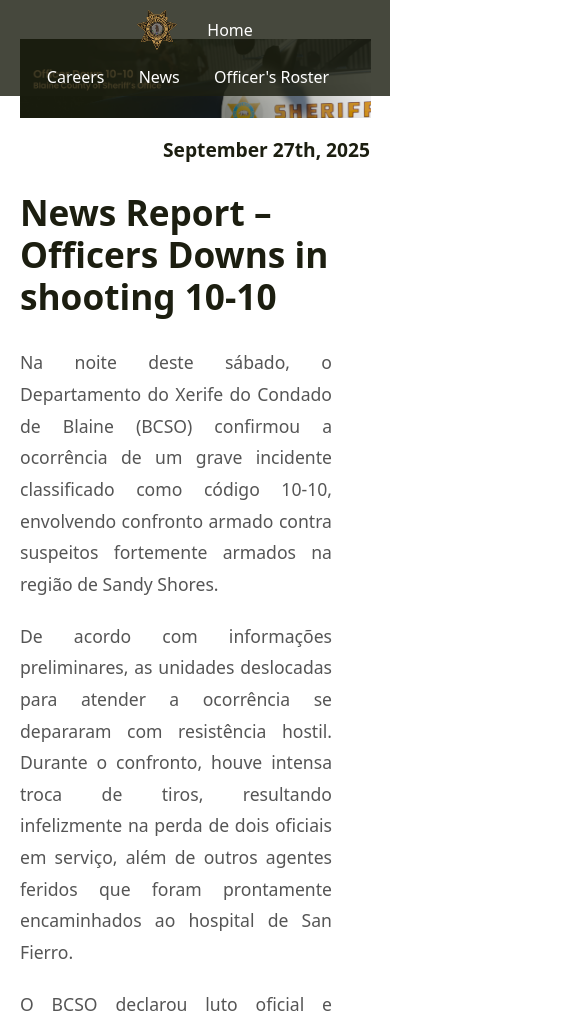
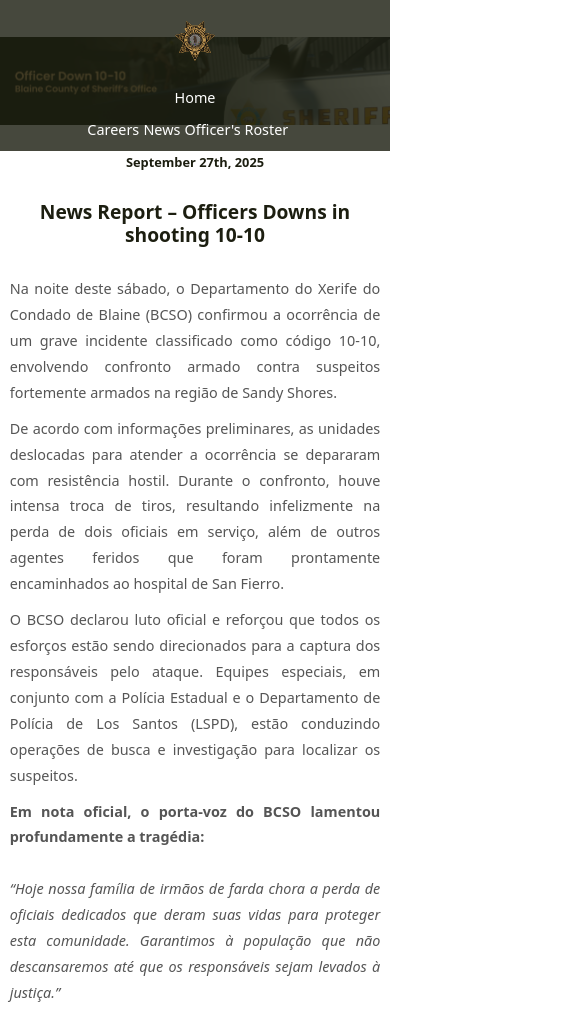
Before and after one commit to coffeejpeg/BCSO.zn.rp, a plain HTML site: page down.html in a window 390 px wide. Shown: the top 1011 px of the page, 579 px wide, since content can reach past the window. Drawn offline with nearby package versions, Linux system fonts and the light colour scheme.

Commit message:
Add responsive

```diff
--- a/css/down.css
+++ b/css/down.css
@@ -166,25 +166,129 @@ body {
     color: #92a588;
 }
 
-@media (max-width: 768px) {
-    .banner h2 {
-        font-size: 2rem;
+/* Tablet */
+@media (max-width: 1024px) {
+    /* Navbar */
+    .navbc {
+        padding: 10px 15px;
     }
 
-    .banner-text {
-        font-size: 1.8rem;
+    .navbc a {
+        margin: 0 10px;
+        font-size: 0.95rem;
     }
 
-    .headsnv{
-        flex-direction: column;
+    /* News */
+    .txtnw h1 {
+        font-size: 1.8rem;
+        text-align: center;
+    }
+
+    .txtnw h5 {
+        font-size: 1rem;
+        text-align: center;
+    }
+
+    .newsp p {
+        width: 90%;
+        margin: 10px auto;
+        font-size: 1rem;
+    }
+
+    .imgnews {
+        width: 80%;
+        margin: 10px auto;
+    }
+
+    /* Footer */
+    .footerall {
+        flex-wrap: wrap;
+        justify-content: center;
         gap: 20px;
     }
 
-    .navbc{
-        gap: 15px;
-        flex-wrap: wrap;
-        justify-content: center;
+    .footer911 img {
+        margin-top: 10px;
+        margin-left: 0;
+    }
+}
+
+/* Celular */
+@media (max-width: 768px) {
+    /* Navbar */
+    .navbc {
+        flex-direction: column;
+        align-items: center;
     }
 
+    .navbc a {
+        margin: 8px 0;
+        font-size: 1rem;
+    }
 
+    .homepagebc {
+        flex-direction: column;
+        gap: 10px;
+    }
+
+    /* News */
+    .txtnw h1 {
+        font-size: 1.5rem;
+    }
+
+    .txtnw h5 {
+        font-size: 0.9rem;
+    }
+
+    .newsp p {
+        font-size: 0.95rem;
+        width: 95%;
+    }
+
+    .imgnews {
+        width: 95%;
+        margin-left: auto;
+        margin-right: auto;
+    }
+
+    /* Footer */
+    .footerall {
+        flex-direction: column;
+        text-align: center;
+    }
+
+    .footer911 img {
+        margin-top: 20px;
+        margin-left: 0;
+    }
 }
+
+/* Celular pequeno */
+@media (max-width: 480px) {
+    /* Navbar */
+    .navbc a {
+        font-size: 0.9rem;
+    }
+
+    /* News */
+    .txtnw h1 {
+        font-size: 1.2rem;
+    }
+
+    .txtnw h5 {
+        font-size: 0.8rem;
+    }
+
+    .newsp p {
+        font-size: 0.9rem;
+    }
+
+    .imgnews {
+        width: 100%;
+    }
+
+    /* Footer */
+    .footerabt p {
+        font-size: 12px;
+    }
+}
```
